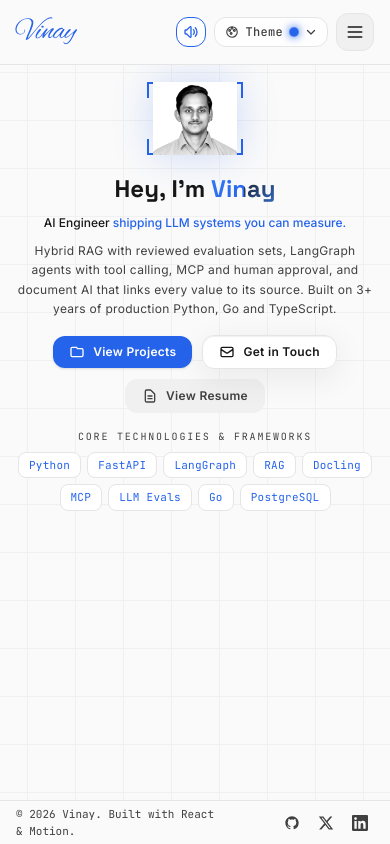
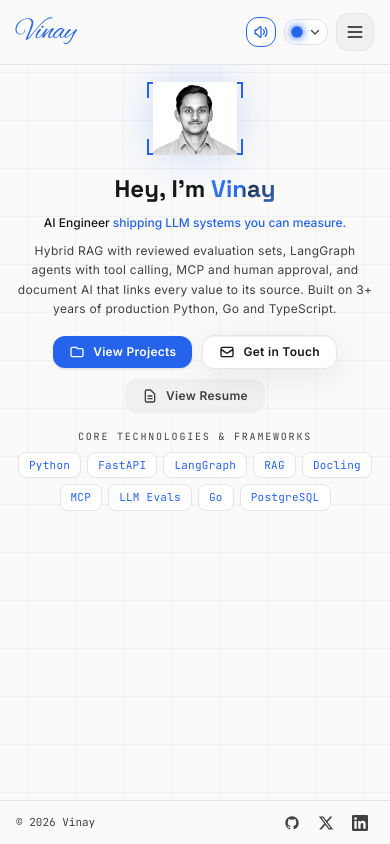
Before and after one commit to vi-nayKR/vinay-portfolio, a React (Vite) app: page / in a window 390 px wide. Built offline with nearby package versions, Linux system fonts and the light colour scheme.

Commit message:
fix: compact skills mobile layout, dot-only theme button, clean footer copyright

```diff
--- a/src/components/Footer.jsx
+++ b/src/components/Footer.jsx
@@ -15,7 +15,7 @@
     >
       <div className="max-w-6xl mx-auto px-4 sm:px-6 md:px-8 h-full flex items-center justify-between">
         <p className="text-[11px] font-mono select-none" style={{ color: 'var(--text-muted)' }}>
-          &copy; {CURRENT_YEAR} Vinay. Built with React &amp; Motion.
+          &copy; {CURRENT_YEAR} Vinay
         </p>
         <div className="flex items-center gap-1.5 sm:gap-2">
           <a
--- a/src/components/Navbar.jsx
+++ b/src/components/Navbar.jsx
@@ -238,7 +238,7 @@
           <div ref={themeContainerRef} className="relative">
             <button
               onClick={handleToggleTheme}
-              className="px-2.5 sm:px-3.5 py-1.5 sm:py-2 rounded-xl border flex items-center gap-1.5 sm:gap-2 transition-all duration-200 hover:border-[var(--accent)] hover:scale-105 cursor-pointer"
+              className="p-1.5 sm:p-2 rounded-xl border flex items-center justify-center gap-1.5 transition-all duration-200 hover:border-[var(--accent)] hover:scale-105 cursor-pointer"
               style={{
                 borderColor: themeMenuOpen ? 'var(--accent)' : 'var(--border-color)',
                 color: themeMenuOpen ? 'var(--text-primary)' : 'var(--text-muted)',
@@ -249,12 +249,8 @@
               aria-expanded={themeMenuOpen}
               title={`Theme: ${currentTheme?.label || 'Light'} (click to change)`}
             >
-              <svg className="w-3.5 h-3.5 shrink-0" viewBox="0 0 24 24" fill="none" stroke="currentColor" strokeWidth="2">
-                <path strokeLinecap="round" strokeLinejoin="round" d="M12 21a9 9 0 100-18 9 9 0 000 18zM12 7a1.5 1.5 0 110-3 1.5 1.5 0 010 3zm-4 4a1.5 1.5 0 110-3 1.5 1.5 0 010 3zm8 0a1.5 1.5 0 110-3 1.5 1.5 0 010 3zm-5.5 5a1.5 1.5 0 110-3 1.5 1.5 0 010 3z" />
-              </svg>
-              <span className="text-xs font-mono font-medium tracking-wide">Theme</span>
               <span
-                className="w-2.5 h-2.5 rounded-full shrink-0 border border-white/20 transition-all duration-300"
+                className="w-3 h-3 rounded-full shrink-0 border border-white/20 transition-all duration-300"
                 style={{
                   background: currentTheme?.dot || 'var(--accent)',
                   boxShadow: `0 0 8px ${currentTheme?.dot || 'var(--accent)'}`,
--- a/src/components/SkillsSection.jsx
+++ b/src/components/SkillsSection.jsx
@@ -14,8 +14,8 @@
   } = useBoundedCarousel({ itemCount: skillsData.categories.length });
 
   return (
-    <div id="skills" className="grid-bg w-full flex-1 flex flex-col justify-start px-3 sm:px-6 md:px-8 pt-4 sm:pt-6 md:pt-8 pb-4 sm:pb-6 min-h-0 overflow-hidden relative select-none">
-      <div className="max-w-6xl mx-auto w-full flex flex-col justify-start min-h-0">
+    <div id="skills" className="grid-bg w-full flex-1 flex flex-col justify-start px-3 sm:px-6 md:px-8 pt-3 sm:pt-6 md:pt-8 pb-3 sm:pb-6 min-h-0 overflow-hidden relative select-none">
+      <div className="max-w-6xl mx-auto w-full flex-1 flex flex-col justify-between sm:justify-start min-h-0 py-1 sm:py-0">
         {/* Header */}
         <div className="text-center mb-3 sm:mb-4 shrink-0 px-1">
           <motion.p
@@ -44,7 +44,7 @@
             <div className="flex items-center gap-1">
               <button
                 onClick={stepPrev}
-                className="p-1 rounded-md border text-xs"
+                className="p-1 rounded-md border text-xs cursor-pointer"
                 style={{ borderColor: 'var(--border-color)', background: 'var(--card-bg)', color: 'var(--text-primary)' }}
                 aria-label="Previous skill category"
               >
@@ -52,7 +52,7 @@
               </button>
               <button
                 onClick={stepNext}
-                className="p-1 rounded-md border text-xs"
+                className="p-1 rounded-md border text-xs cursor-pointer"
                 style={{ borderColor: 'var(--border-color)', background: 'var(--card-bg)', color: 'var(--text-primary)' }}
                 aria-label="Next skill category"
               >
@@ -68,15 +68,15 @@
               dragElastic={0.15}
               onDragEnd={calculateBounds}
               style={{ x }}
-              className="flex gap-3 w-max"
+              className="flex gap-2.5 w-max items-start"
             >
               {skillsData.categories.map((cat) => (
                 <div
                   key={cat.name}
-                  className="w-[280px] shrink-0 p-3.5 rounded-xl glass-card flex flex-col justify-between"
+                  className="w-[280px] xs:w-[295px] shrink-0 p-3 rounded-xl glass-card flex flex-col gap-2"
                   style={{ borderColor: 'var(--border-color)', background: 'var(--card-bg)' }}
                 >
-                  <div className="flex items-center gap-2 mb-2.5">
+                  <div className="flex items-center gap-2">
                     <div
                       className="w-7 h-7 rounded-lg flex items-center justify-center shrink-0"
                       style={{
```
